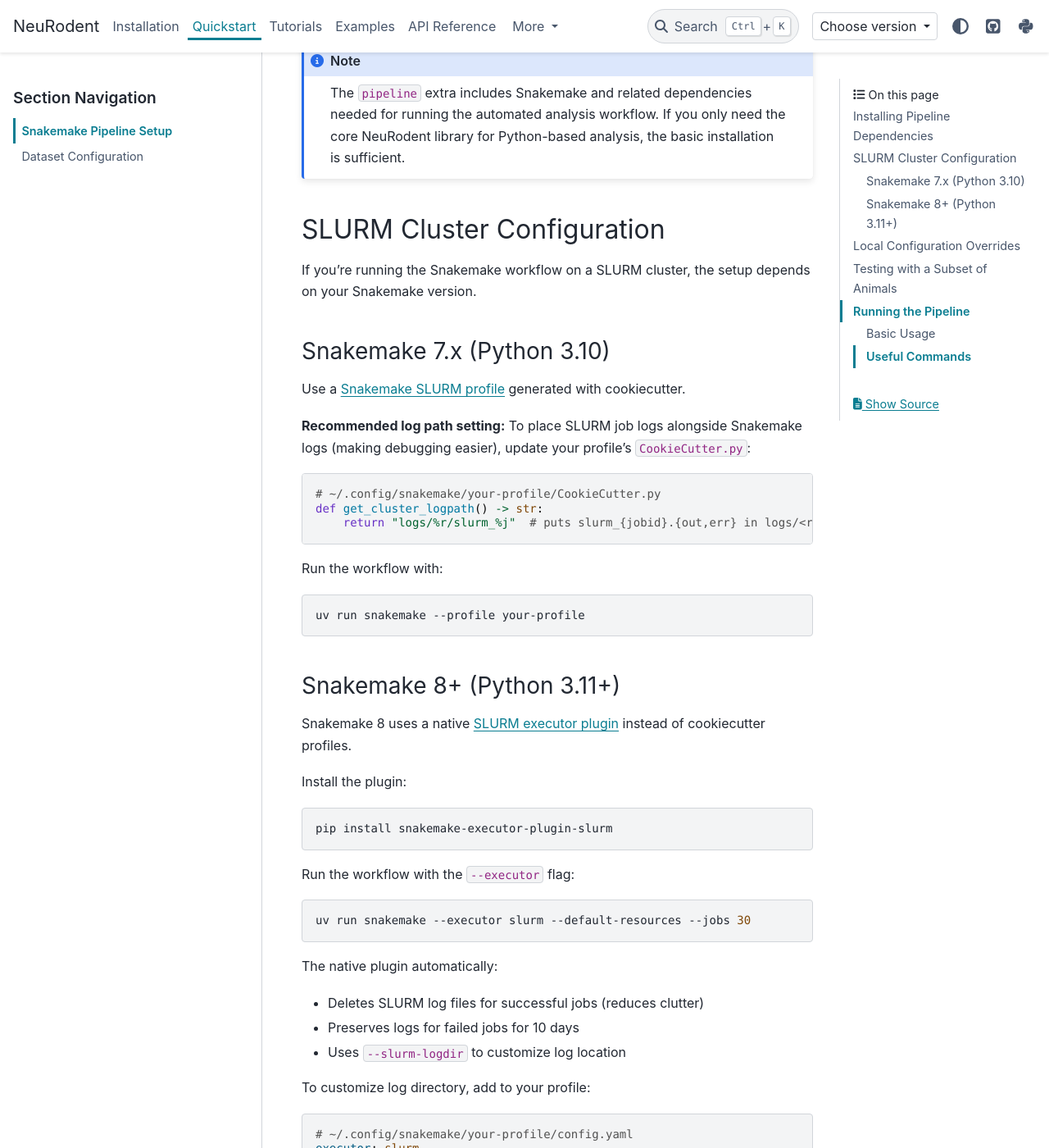
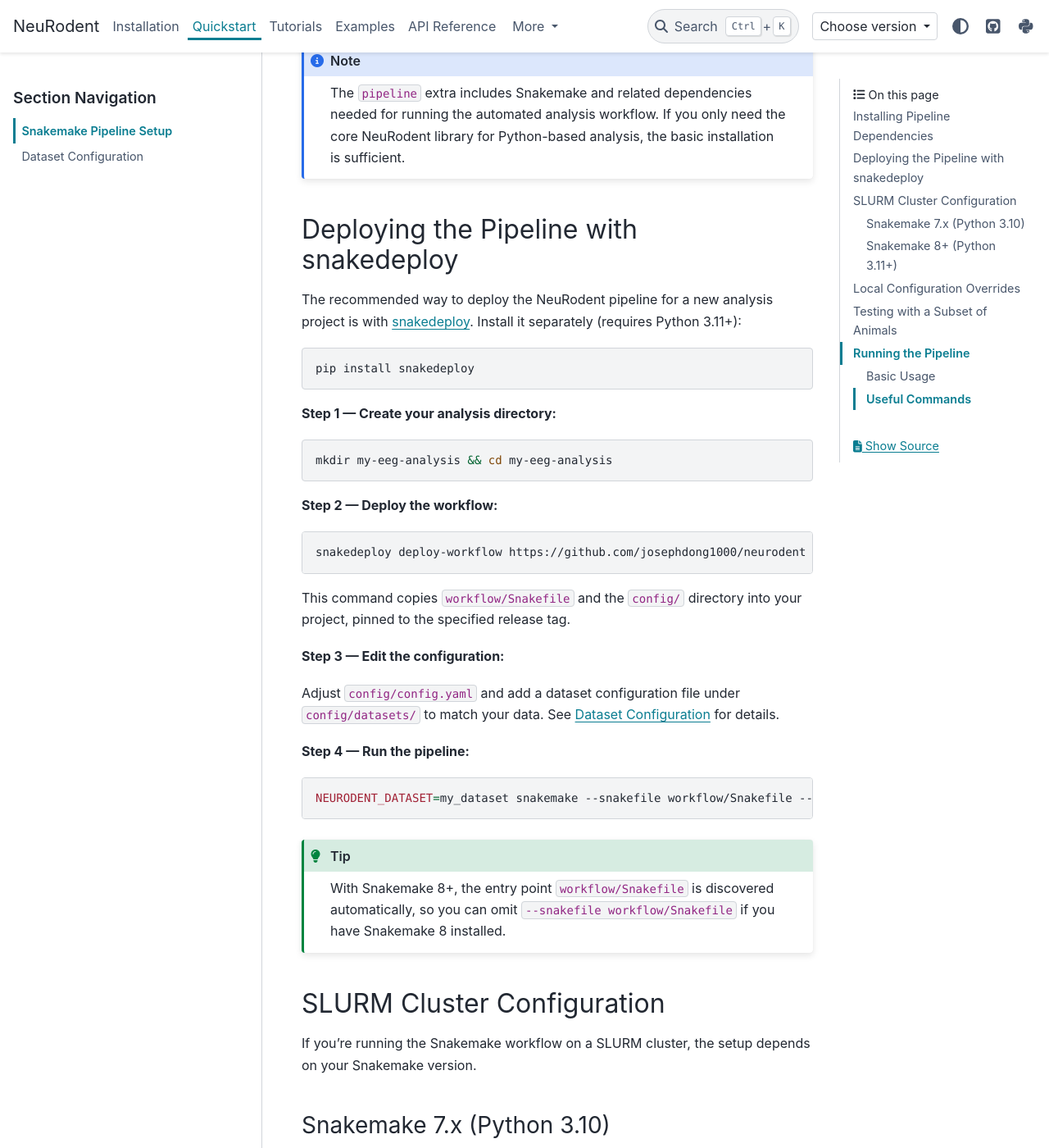
Before and after one commit to josephdong1000/neurodent, a Sphinx documentation site: the page built from docs/quickstart/snakemake_setup.rst, in a window 1280 px wide and 1400 px high, scrolled down 584 px. Shown: the whole window at 82% size. Built offline with Sphinx 7.4.7 and the PyData theme 0.15.4, drawn with Linux system fonts in a browser that asks for light colours; pages that are not in the unit, such as notebooks, are missing from menus; some of the changed text lies outside the part shown.

Commit message:
Refactor pipeline into workflow/Snakefile for Snakemake Catalog compliance
Co-authored-by: josephdong1000 <84431899+josephdong1000@users.noreply.github.com>

```diff
--- a/docs/contributing/testing.rst
+++ b/docs/contributing/testing.rst
@@ -55,10 +55,10 @@ CI/CD via GitHub Actions:
 .. code-block:: bash
 
    # Quick: validate DAG only (seconds)
-   NEURODENT_DATASET=example uv run snakemake --dryrun --cores 1
+   NEURODENT_DATASET=example uv run snakemake --snakefile workflow/Snakefile --dryrun --cores 1
 
    # Real run: execute full pipeline on committed mini data
-   NEURODENT_DATASET=mini_real uv run snakemake --cores 1
+   NEURODENT_DATASET=mini_real uv run snakemake --snakefile workflow/Snakefile --cores 1
 
    # Component integration tests (seconds)
    uv run pytest tests/integration/ -v -m integration
@@ -94,7 +94,7 @@ directory layout described in ``tests/data/README.md``, then run:
 
 .. code-block:: bash
 
-   NEURODENT_DATASET=example snakemake --cores 1 --dryrun
+   NEURODENT_DATASET=example snakemake --snakefile workflow/Snakefile --cores 1 --dryrun
 
 See ``config/datasets/example.yaml`` and ``config/samples_example.json`` for
 the corresponding configuration.
--- a/docs/quickstart/snakemake_setup.rst
+++ b/docs/quickstart/snakemake_setup.rst
@@ -24,6 +24,47 @@ Install the optional pipeline dependencies:
 
    The ``pipeline`` extra includes Snakemake and related dependencies needed for running the automated analysis workflow. If you only need the core NeuRodent library for Python-based analysis, the basic installation is sufficient.
 
+Deploying the Pipeline with snakedeploy
+-----------------------------------------
+
+The recommended way to deploy the NeuRodent pipeline for a new analysis project is with
+`snakedeploy <https://snakedeploy.readthedocs.io>`_. Install it separately (requires Python 3.11+):
+
+.. code-block:: bash
+
+   pip install snakedeploy
+
+**Step 1 — Create your analysis directory:**
+
+.. code-block:: bash
+
+   mkdir my-eeg-analysis && cd my-eeg-analysis
+
+**Step 2 — Deploy the workflow:**
+
+.. code-block:: bash
+
+   snakedeploy deploy-workflow https://github.com/josephdong1000/neurodent . --tag v0.2.4
+
+This command copies ``workflow/Snakefile`` and the ``config/`` directory into your project,
+pinned to the specified release tag.
+
+**Step 3 — Edit the configuration:**
+
+Adjust ``config/config.yaml`` and add a dataset configuration file under ``config/datasets/``
+to match your data. See :doc:`dataset_configuration` for details.
+
+**Step 4 — Run the pipeline:**
+
+.. code-block:: bash
+
+   NEURODENT_DATASET=my_dataset snakemake --snakefile workflow/Snakefile --cores 4
+
+.. tip::
+
+   With Snakemake 8+, the entry point ``workflow/Snakefile`` is discovered automatically,
+   so you can omit ``--snakefile workflow/Snakefile`` if you have Snakemake 8 installed.
+
 SLURM Cluster Configuration
 ----------------------------
 
@@ -46,7 +87,7 @@ Run the workflow with:
 
 .. code-block:: bash
 
-   uv run snakemake --profile your-profile
+   uv run snakemake --snakefile workflow/Snakefile --profile your-profile
 
 Snakemake 8+ (Python 3.11+)
 ^^^^^^^^^^^^^^^^^^^^^^^^^^^^
@@ -122,7 +163,7 @@ Set ``truncate_animals`` to ``null`` (the default) to process all animals.
 
    .. code-block:: bash
 
-      NEURODENT_DATASET=mini_real uv run snakemake --cores 1
+      NEURODENT_DATASET=mini_real uv run snakemake --snakefile workflow/Snakefile --cores 1
 
 Running the Pipeline
 --------------------
@@ -133,13 +174,13 @@ Basic Usage
 .. code-block:: bash
 
    # Dry run to see what would be executed
-   uv run snakemake --dry-run
+   uv run snakemake --snakefile workflow/Snakefile --dry-run
 
    # Run pipeline locally (for testing)
-   uv run snakemake --cores 4
+   uv run snakemake --snakefile workflow/Snakefile --cores 4
 
    # Run on SLURM cluster
-   uv run snakemake --profile your-profile
+   uv run snakemake --snakefile workflow/Snakefile --profile your-profile
 
 Useful Commands
 ^^^^^^^^^^^^^^^
@@ -147,15 +188,15 @@ Useful Commands
 .. code-block:: bash
 
    # Generate workflow visualization
-   uv run snakemake --rulegraph | dot -Tpng > workflow.png
+   uv run snakemake --snakefile workflow/Snakefile --rulegraph | dot -Tpng > workflow.png
 
    # Clean results (be careful!)
-   uv run snakemake --delete-all-output
+   uv run snakemake --snakefile workflow/Snakefile --delete-all-output
 
    # Unlock workflow (if interrupted)
-   uv run snakemake --unlock
+   uv run snakemake --snakefile workflow/Snakefile --unlock
 
    # Force re-run specific rule
-   uv run snakemake --forcerun rule_name
+   uv run snakemake --snakefile workflow/Snakefile --forcerun rule_name
 
 See also: :doc:`dataset_configuration` for selecting and configuring different datasets.
```
Also changed, not shown: docs/installation/pipeline.rst (+29 -2 lines), .snakemake-workflow-catalog.yml (added), docs/tutorials/snakemake_pipeline.ipynb, 4 other files.
